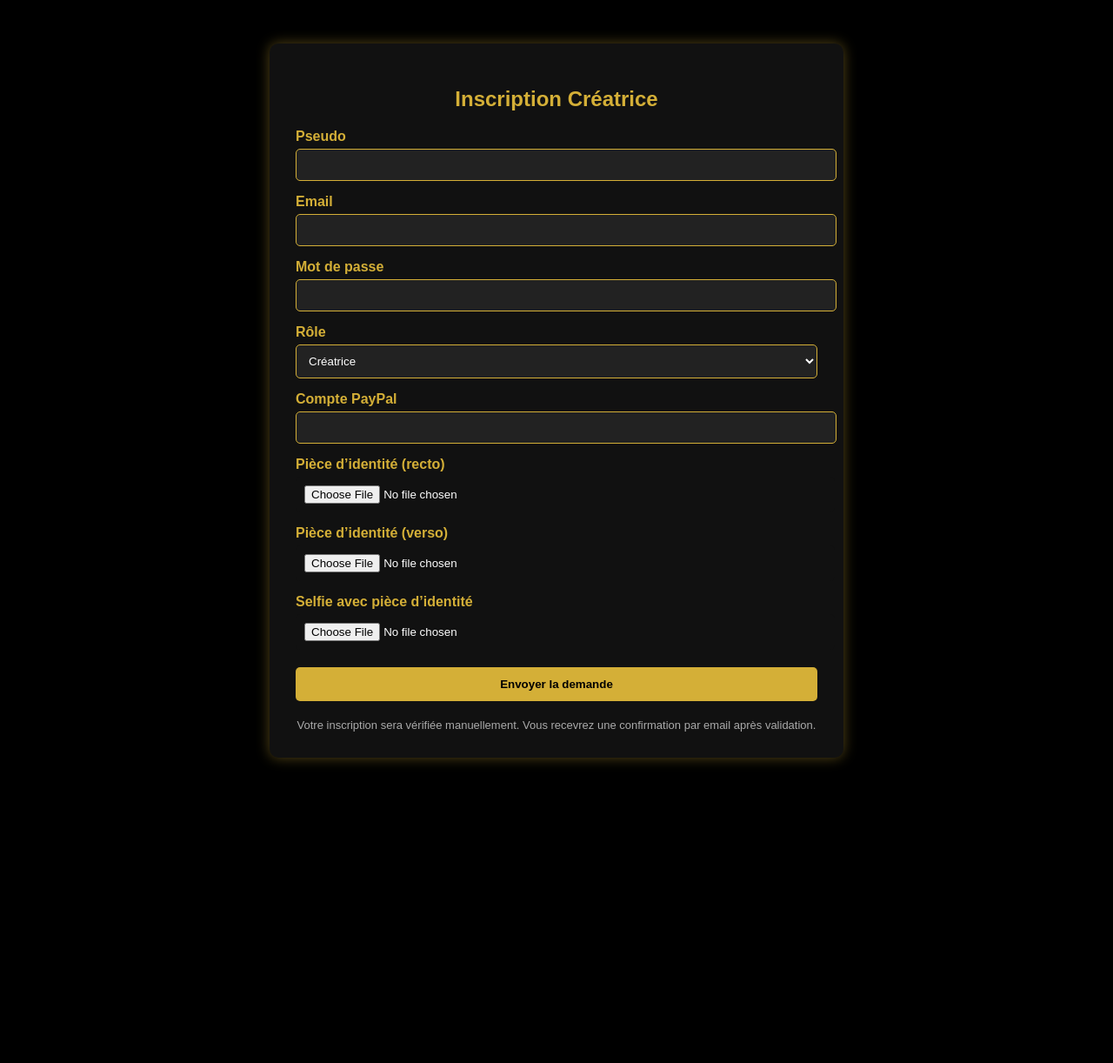
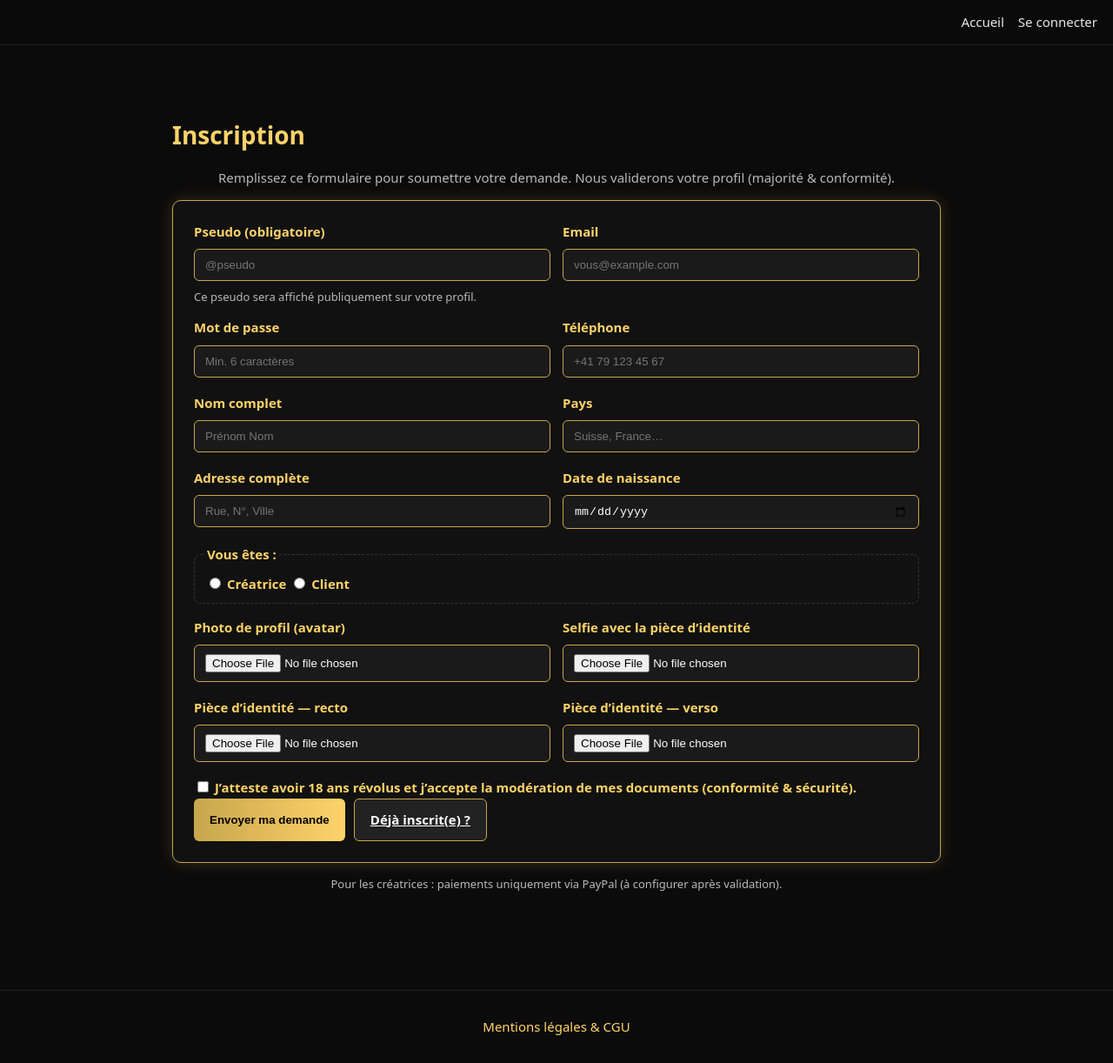
Before and after one commit to Empirevelvet/Velvet-creators-vip, a website: page signup.html in a window 1280 px wide. Shown: the whole page at 87% size. Before the commit the page ends 921 px from the top, so only its background shows below. Drawn offline with Linux system fonts and the light colour scheme.

Commit message:
Update signup.html

```diff
--- a/signup.html
+++ b/signup.html
@@ -1,124 +1,160 @@
 <!DOCTYPE html>
 <html lang="fr">
 <head>
-  <meta charset="UTF-8">
-  <meta name="viewport" content="width=device-width, initial-scale=1.0">
-  <title>Inscription Créatrice</title>
+  <meta charset="UTF-8" />
+  <title>Inscription — Velvet Creators VIP</title>
+  <meta name="viewport" content="width=device-width, initial-scale=1" />
   <style>
-    body {
-      background-color: #000;
-      color: #d4af37; /* or doré */
-      font-family: Arial, sans-serif;
-      margin: 0;
-      padding: 0;
-    }
-    .container {
-      max-width: 600px;
-      margin: 50px auto;
-      padding: 30px;
-      background: #111;
-      border-radius: 10px;
-      box-shadow: 0 0 15px rgba(212, 175, 55, 0.4);
-    }
-    h2 {
-      text-align: center;
-      color: #d4af37;
-      margin-bottom: 20px;
-    }
-    label {
-      display: block;
-      margin-top: 15px;
-      font-weight: bold;
-    }
-    input, select {
-      width: 100%;
-      padding: 10px;
-      margin-top: 5px;
-      border: 1px solid #d4af37;
-      border-radius: 5px;
-      background: #222;
-      color: #fff;
-    }
-    input[type="file"] {
-      background: #111;
-      border: none;
-    }
-    button {
-      width: 100%;
-      padding: 12px;
-      margin-top: 20px;
-      background: #d4af37;
-      color: #000;
-      font-weight: bold;
-      border: none;
-      border-radius: 5px;
-      cursor: pointer;
-      transition: 0.3s;
-    }
-    button:hover {
-      background: #b89629;
-    }
-    .note {
-      margin-top: 20px;
-      font-size: 13px;
-      text-align: center;
-      color: #aaa;
-    }
+    :root{--bg:#0b0b0b;--panel:#111;--text:#f2f2f2;--muted:#b8b8b8;--gold:#c8a64d;--gold2:#ffd369}
+    *{box-sizing:border-box} body{margin:0;background:var(--bg);color:var(--text);font:15px/1.55 system-ui,-apple-system,Segoe UI,Roboto}
+    header{padding:14px 18px;border-bottom:1px solid #222;background:#0a0a0a;position:sticky;top:0}
+    header nav{display:flex;gap:16px;justify-content:flex-end}
+    header a{color:#fff;text-decoration:none;opacity:.9} header a:hover{opacity:1}
+    .panel{max-width:920px;margin:8vh auto 10vh;padding:18px}
+    h1{margin:0 0 10px;font-size:28px;color:var(--gold2)}
+    .lead{color:var(--muted);text-align:center;margin-bottom:14px}
+    form.form-grid{background:var(--panel);border:1px solid var(--gold);border-radius:10px;padding:24px;box-shadow:0 0 18px rgba(200,166,77,.22)}
+    label,legend{font-weight:600;color:var(--gold2)}
+    .row{display:grid;grid-template-columns:1fr 1fr;gap:14px}
+    @media (max-width:720px){.row{grid-template-columns:1fr}}
+    input[type="text"],input[type="email"],input[type="password"],input[type="tel"],input[type="date"],input[type="file"],textarea,select{
+      width:100%;padding:10px 12px;margin:8px 0 18px;border:1px solid var(--gold);border-radius:6px;background:#1a1a1a;color:#fff}
+    input:focus,textarea:focus,select:focus{outline:none;border-color:#ffe08a;background:#141414}
+    fieldset{border:1px dashed #333;padding:10px 12px;border-radius:8px;margin:0 0 16px}
+    .help{color:var(--muted);font-size:13px;margin-top:-10px;margin-bottom:14px}
+    .form-actions{display:flex;gap:10px;flex-wrap:wrap}
+    .btn{display:inline-block;padding:12px 18px;border-radius:6px;background:linear-gradient(90deg,var(--gold),var(--gold2));color:#000;border:0;font-weight:700;cursor:pointer}
+    .btn.ghost{background:#222;color:#fff;border:1px solid var(--gold)}
+    footer{padding:30px 18px;border-top:1px solid #222;text-align:center}
+    footer a{color:var(--gold2);text-decoration:none}
   </style>
 </head>
 <body>
-  <div class="container">
-    <h2>Inscription Créatrice</h2>
-    <form id="signup-form" name="signup" method="POST" data-netlify="true" enctype="multipart/form-data">
-      <input type="hidden" name="form-name" value="signup">
+  <header>
+    <nav>
+      <a href="index.html">Accueil</a>
+      <a href="login.html">Se connecter</a>
+    </nav>
+  </header>
 
-      <label>Pseudo</label>
-      <input type="text" name="pseudo" required>
+  <main class="panel">
+    <h1>Inscription</h1>
+    <p class="lead">
+      Remplissez ce formulaire pour soumettre votre demande. Nous validerons votre profil (majorité & conformité).
+    </p>
 
-      <label>Email</label>
-      <input type="email" name="email" required>
+    <!-- ✅ Netlify Forms (avec redirection automatique) -->
+    <form name="creator-application"
+          id="signupForm"
+          method="POST"
+          action="/thanks.html"
+          data-netlify="true"
+          netlify-honeypot="bot-field"
+          enctype="multipart/form-data"
+          class="form-grid">
 
-      <label>Mot de passe</label>
-      <input type="password" name="password" required>
+      <!-- requis par Netlify Forms -->
+      <input type="hidden" name="form-name" value="creator-application" />
+      <input type="text" name="bot-field" style="display:none" />
 
-      <label>Rôle</label>
-      <select name="role" required>
-        <option value="creator">Créatrice</option>
-        <option value="client">Client</option>
-      </select>
+      <!-- Identifiants -->
+      <div class="row">
+        <div>
+          <label for="username">Pseudo (obligatoire)</label>
+          <input id="username" name="username" placeholder="@pseudo" type="text" required />
+          <div class="help">Ce pseudo sera affiché publiquement sur votre profil.</div>
+        </div>
+        <div>
+          <label for="email">Email</label>
+          <input id="email" name="email" placeholder="vous@example.com" type="email" required />
+        </div>
+      </div>
 
-      <label>Compte PayPal</label>
-      <input type="email" name="paypal" required>
+      <div class="row">
+        <div>
+          <label for="password">Mot de passe</label>
+          <input id="password" name="password" placeholder="Min. 6 caractères" type="password" minlength="6" required />
+        </div>
+        <div>
+          <label for="phone">Téléphone</label>
+          <input id="phone" name="phone" placeholder="+41 79 123 45 67" type="tel" />
+        </div>
+      </div>
 
-      <label>Pièce d’identité (recto)</label>
-      <input type="file" name="id_recto" accept="image/*" required>
+      <div class="row">
+        <div>
+          <label for="fullname">Nom complet</label>
+          <input id="fullname" name="fullname" placeholder="Prénom Nom" type="text" required />
+        </div>
+        <div>
+          <label for="country">Pays</label>
+          <input id="country" name="country" placeholder="Suisse, France…" type="text" />
+        </div>
+      </div>
 
-      <label>Pièce d’identité (verso)</label>
-      <input type="file" name="id_verso" accept="image/*" required>
+      <div class="row">
+        <div>
+          <label for="address">Adresse complète</label>
+          <input id="address" name="address" placeholder="Rue, N°, Ville" type="text" />
+        </div>
+        <div>
+          <label for="dob">Date de naissance</label>
+          <input id="dob" name="dob" type="date" required />
+        </div>
+      </div>
 
-      <label>Selfie avec pièce d’identité</label>
-      <input type="file" name="selfie" accept="image/*" required>
+      <!-- Rôle -->
+      <fieldset>
+        <legend>Vous êtes :</legend>
+        <label><input type="radio" name="role" value="creatrice" required /> Créatrice</label>
+        <label><input type="radio" name="role" value="client" /> Client</label>
+      </fieldset>
 
-      <button type="submit">Envoyer la demande</button>
+      <!-- Fichiers -->
+      <div class="row">
+        <div>
+          <label for="avatar">Photo de profil (avatar)</label>
+          <input id="avatar" name="avatar" type="file" accept="image/*" />
+        </div>
+        <div>
+          <label for="selfie">Selfie avec la pièce d’identité</label>
+          <input id="selfie" name="selfie" type="file" accept="image/*" required />
+        </div>
+      </div>
+
+      <div class="row">
+        <div>
+          <label for="id_front">Pièce d’identité — recto</label>
+          <input id="id_front" name="id_front" type="file" accept="image/*,application/pdf" required />
+        </div>
+        <div>
+          <label for="id_back">Pièce d’identité — verso</label>
+          <input id="id_back" name="id_back" type="file" accept="image/*,application/pdf" required />
+        </div>
+      </div>
+
+      <!-- Consentement -->
+      <div>
+        <label>
+          <input type="checkbox" name="consent" required />
+          J’atteste avoir 18 ans révolus et j’accepte la modération de mes documents (conformité & sécurité).
+        </label>
+      </div>
+
+      <!-- Actions -->
+      <div class="form-actions">
+        <button type="submit" class="btn">Envoyer ma demande</button>
+        <a class="btn ghost" href="login.html">Déjà inscrit(e) ?</a>
+      </div>
     </form>
 
-    <div class="note">
-      Votre inscription sera vérifiée manuellement.
-      Vous recevrez une confirmation par email après validation.
-    </div>
-  </div>
+    <p class="help" style="text-align:center;margin-top:14px">
+      Pour les créatrices : paiements uniquement via PayPal (à configurer après validation).
+    </p>
+  </main>
 
-  <script>
-    const form = document.getElementById("signup-form");
-    form.addEventListener("submit", async (e) => {
-      e.preventDefault();
-      const formData = new FormData(form);
-      await fetch("/", {
-        method: "POST",
-        body: formData
-      });
-      window.location.href = "/thanks.html";
-    });
-  </script>
+  <footer>
+    <a href="legal.html">Mentions légales & CGU</a>
+  </footer>
 </body>
 </html>
```
